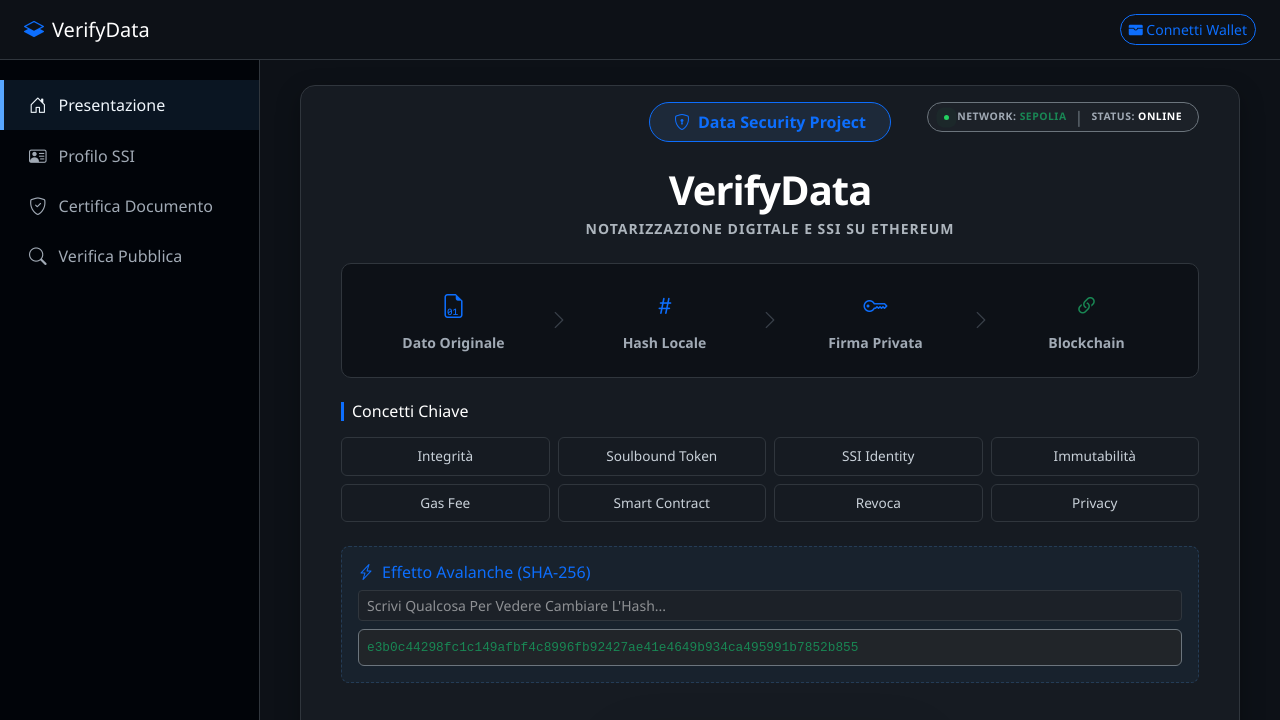
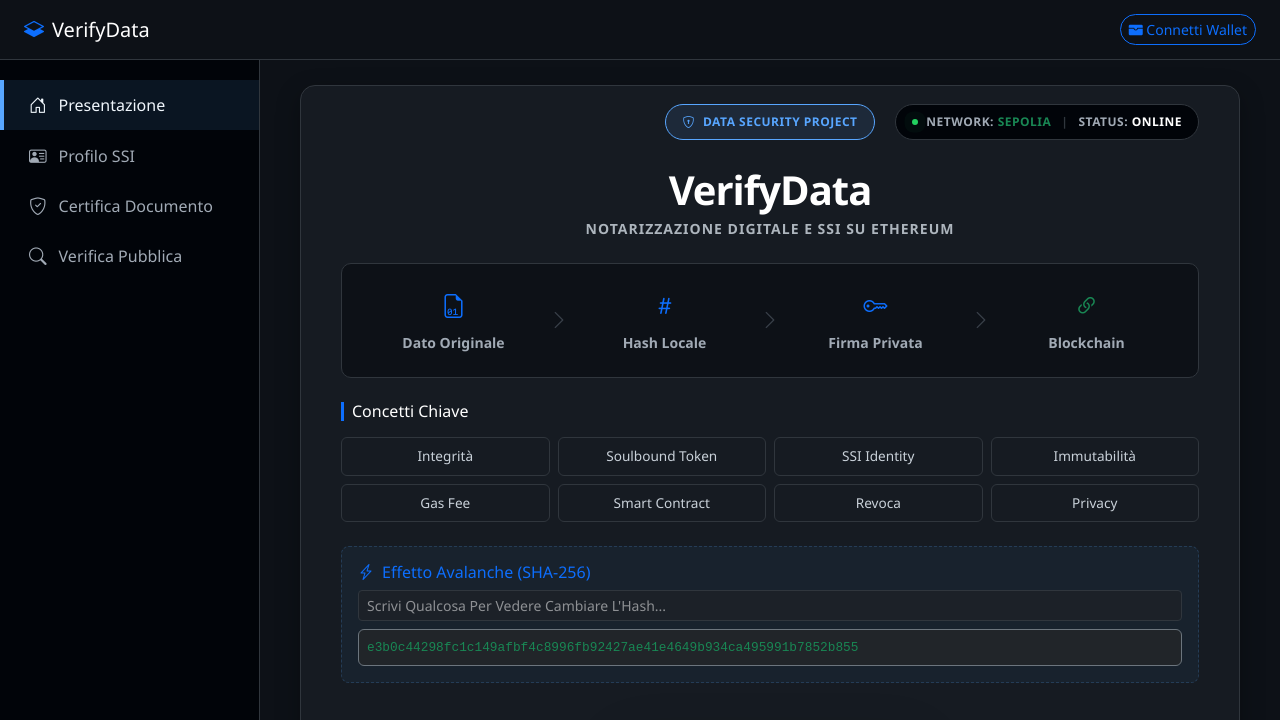
Before and after one commit to CiccioLagXCVIII/VerifyData, a plain HTML site: page index.html in a window 1280 px wide. Shown: the top 720 px of the page. Drawn offline with nearby package versions, Linux system fonts and the light colour scheme.

Commit message:
Sistemate Le Pagine index.html E certifica.html

```diff
--- a/css/style.css
+++ b/css/style.css
@@ -189,20 +189,71 @@ body {
     opacity: 1;
 }
 
-/* ############### Call To Action & Status ############### */
-.status-indicator {
-    background-color: var(--input-bg) !important;
-    white-space: nowrap;
+/* ############### Card Header Layout ############### */
+.card-header-top {
+    display: flex;
+    justify-content: space-between;
+    align-items: center; /* Ora che hanno stessa altezza, center è perfetto */
+    min-height: 40px;
+}
+
+.header-side {
+    flex: 1;
+}
+
+.header-center {
+    display: flex;
+    justify-content: center;
+}
+
+/* ############### Badge & Status Bar Coerenti ############### */
+
+/* Entrambi condividono la stessa altezza e allineamento */
+.badge-project, .status-bar {
+    height: 36px;
     display: flex;
     align-items: center;
-}
-.custom-card .badge {
-    display: inline-flex;
-    align-items: center;
-    justify-content: center;
-    vertical-align: middle;
+    padding: 0 16px;
+    border-radius: 50px;
+    font-size: 0.75rem;
+    text-transform: uppercase;
+    letter-spacing: 0.5px;
+    font-weight: 600;
 }
 
+/* Specifiche Badge Centrale */
+.badge-project {
+    background: var(--accent-glow);
+    border: 1px solid var(--accent-color);
+    color: var(--accent-color);
+    white-space: nowrap;
+}
+
+/* Specifiche Status Bar Destra */
+.status-bar {
+    background-color: var(--sidebar-bg);
+    border: 1px solid var(--border-color);
+}
+
+.status-text {
+    color: var(--text-muted);
+}
+
+.status-divider {
+    margin: 0 10px;
+    color: var(--border-color);
+}
+
+/* Punto pulsante (già presente nel tuo CSS, assicurati sia così) */
+.pulse-dot {
+    width: 6px;
+    height: 6px;
+    background-color: var(--success-color);
+    border-radius: 50%;
+    animation: pulse 2s infinite;
+}
+
+/* ############### Call To Action (Button) ############### */
 .cta-container {
     margin-top: 2.5rem;
     margin-bottom: 4rem;
--- a/index.html
+++ b/index.html
@@ -52,29 +52,25 @@
             <main class="content-area">
                 <div class="custom-card py-3">
                     <!-- Header della Card: Struttura A 3 Colonne -->
-                    <div class="d-flex align-items-start mb-4" style="height: 40px; position: relative;">
+                    <div class="card-header-top mb-4">
 
-                        <!-- Colonna Sinistra (Vuoto)-->
-                        <div style="flex: 1;"></div>
+                        <!-- Colonna Sinistra-->
+                        <div class="header-side"></div>
 
-                        <!-- Colonna Centrale: Badge -->
-                        <div class="d-flex justify-content-center">
-                            <span class="badge border border-primary text-primary px-4 rounded-pill fs-6 d-flex align-items-center"
-                                style="background: var(--accent-glow); height: 40px; white-space: nowrap;">
+                        <!-- Colonna Centrale: Badge Progetto -->
+                        <div class="header-center">
+                            <span class="badge-project">
                                 <i class="bi bi-shield-lock me-2"></i> Data Security Project
                             </span>
                         </div>
 
                         <!-- Colonna Destra: Status Indicator -->
-                        <div style="flex: 1;" class="d-flex justify-content-end">
-                            <div class="status-indicator d-flex align-items-center bg-dark px-3 rounded-pill border border-secondary"
-                                style="height: 30px;">
-                                <span class="pulse-dot me-2" style="width: 5px; height: 5px;"></span>
-                                <span class="fw-semibold text-muted text-uppercase" style="letter-spacing: 0.5px; font-size: 0.65rem;">Network:
-                                    <span class="text-success">Sepolia</span></span>
-                                <span class="mx-2 text-secondary">|</span>
-                                <span class="fw-semibold text-muted text-uppercase" style="letter-spacing: 0.5px; font-size: 0.65rem;">Status:
-                                    <span class="text-white">Online</span></span>
+                        <div class="header-side d-flex justify-content-end">
+                            <div class="status-bar">
+                                <span class="pulse-dot me-2"></span>
+                                <span class="status-text">Network: <span class="text-success">Sepolia</span></span>
+                                <span class="status-divider">|</span>
+                                <span class="status-text">Status: <span class="text-white">Online</span></span>
                             </div>
                         </div>
                     </div>
```
